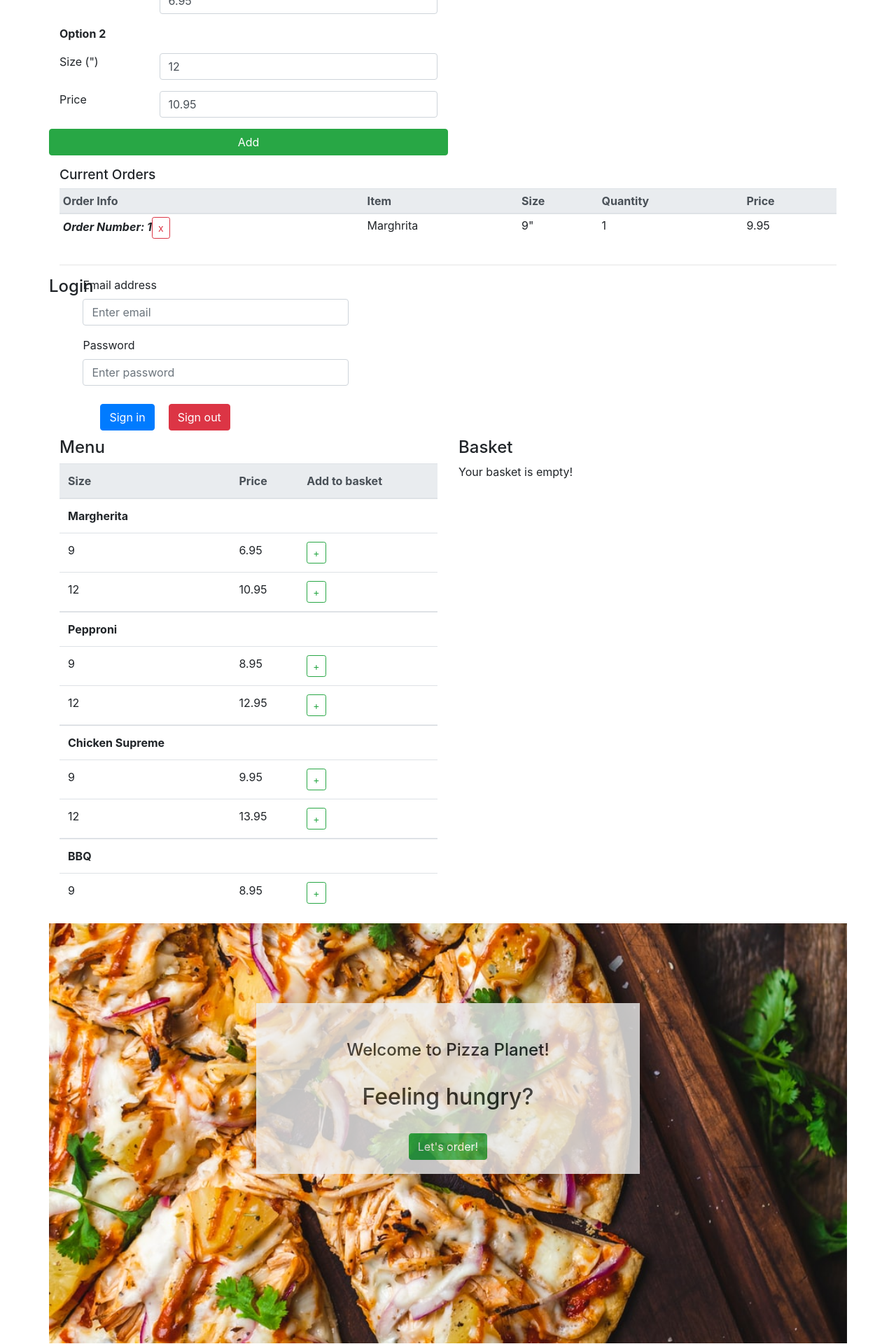
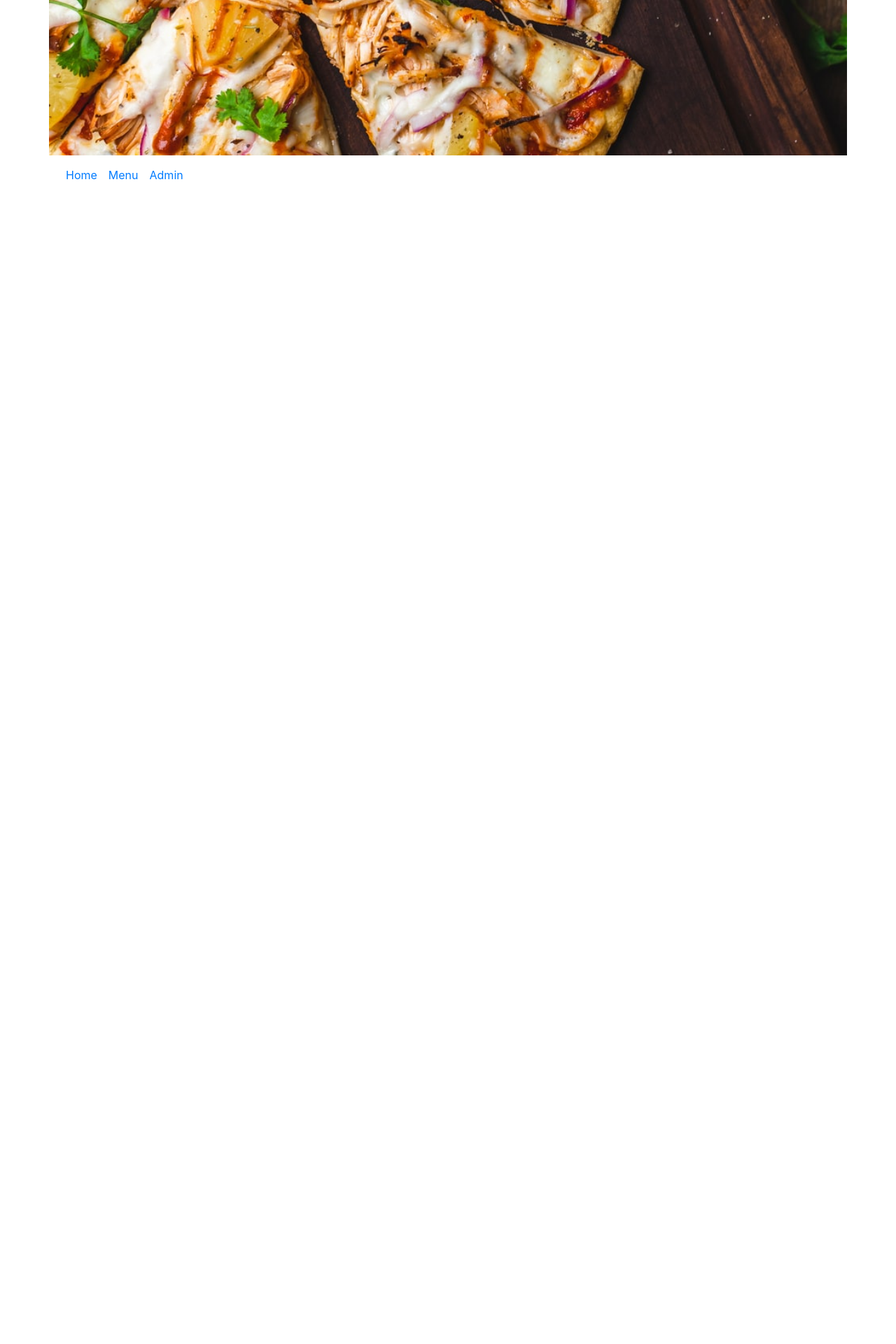
Before and after one commit to aroran1/pizza-planet, a Vue app: page / in a window 1280 px wide. Shown: the part 460-2380 px from the top of the page at 70% size. After the commit the page ends 800 px from the top, so only its background shows below. Built offline with nearby package versions, Linux system fonts and the light colour scheme.

Commit message:
feat: added router

```diff
--- a/package.json
+++ b/package.json
@@ -10,7 +10,8 @@
   "dependencies": {
     "core-js": "^3.6.5",
     "firebase": "^8.0.2",
-    "vue": "^2.6.11"
+    "vue": "^2.6.11",
+    "vue-router": "^3.4.9"
   },
   "devDependencies": {
     "@vue/cli-plugin-babel": "~4.5.0",
--- a/src/App.vue
+++ b/src/App.vue
@@ -4,13 +4,7 @@
       <pp-header></pp-header>
     </div>
     <div class="container">
-      <pp-admin></pp-admin>
-    </div>
-    <div class="container">
-      <pp-menu></pp-menu>
-    </div>
-    <div class="container">
-      <pp-home></pp-home>
+      <router-view></router-view>
     </div>
     <div class="container">
       <pp-footer></pp-footer>
@@ -21,18 +15,12 @@
 <script>
 import Header from './components/Header.vue';
 import Footer from './components/Footer.vue';
-import Home from './components/Home.vue';
-import Menu from './components/Menu.vue';
-import Admin from './components/Admin.vue';
 
 export default {
   name: 'App',
   components: {
     ppHeader: Header,
-    ppFooter: Footer,
-    ppHome: Home,
-    ppMenu: Menu,
-    ppAdmin: Admin
+    ppFooter: Footer
   }
 }
 </script>
--- a/src/components/Delivery.vue
+++ b/src/components/Delivery.vue
@@ -3,6 +3,7 @@
     <h1>Delivery</h1>
     <div class="card">
       <div class="card-body">
+        <h5 class="card-title">Contact</h5>
         <p class="card-text">Lorem ipsum dolor sit amet, consectetur adipiscing elit. Integer posuere erat a ante.</p>
       </div>
     </div>
--- a/src/components/Header.vue
+++ b/src/components/Header.vue
@@ -3,16 +3,23 @@
     <nav class="navbar navbar-expand-lg navbar-light">
       <a class="navbar-brand" href="/">Pizza Planet</a>
       <ul class="navbar-nav">
-        <li class="nav-item">
-          <a href="" class="nav-link">Home</a>
-        </li>
-        <li class="nav-item">
-          <a href="" class="nav-link">Menu</a>
-        </li>
+        <router-link :to="homeLink" tag="li"><a class="nav-link">Home</a></router-link>
+        <router-link :to="menuLink" tag="li"><a class="nav-link">Menu</a></router-link>
       </ul>
     </nav>
   </header>
 </template>
+
+<script>
+export default{
+  data() {
+    return {
+      homeLink: '/',
+      menuLink: "/menu"
+    }
+  }
+}
+</script>
 
 <style scoped>
   header {
--- a/src/main.js
+++ b/src/main.js
@@ -1,8 +1,10 @@
-import Vue from 'vue'
-import App from './App.vue'
+import Vue from 'vue';
+import router from "./router";
+import App from './App.vue';
 
 Vue.config.productionTip = false
 
 new Vue({
   render: h => h(App),
+  router
 }).$mount('#app')
```
Also changed, not shown: src/router/index.js (added, +25 -0 lines), 1 other file (tests, documents, lock files or other folders).
